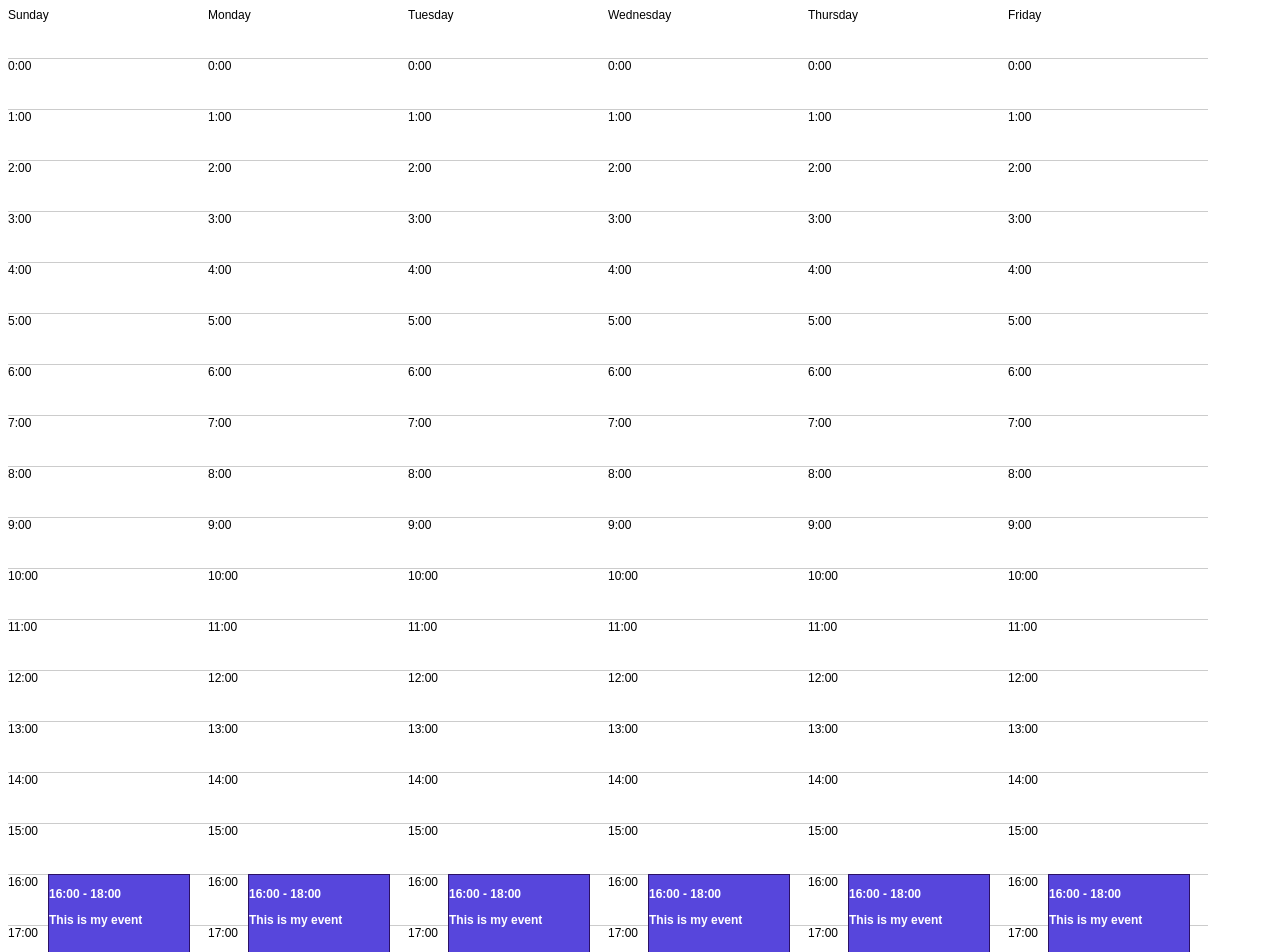
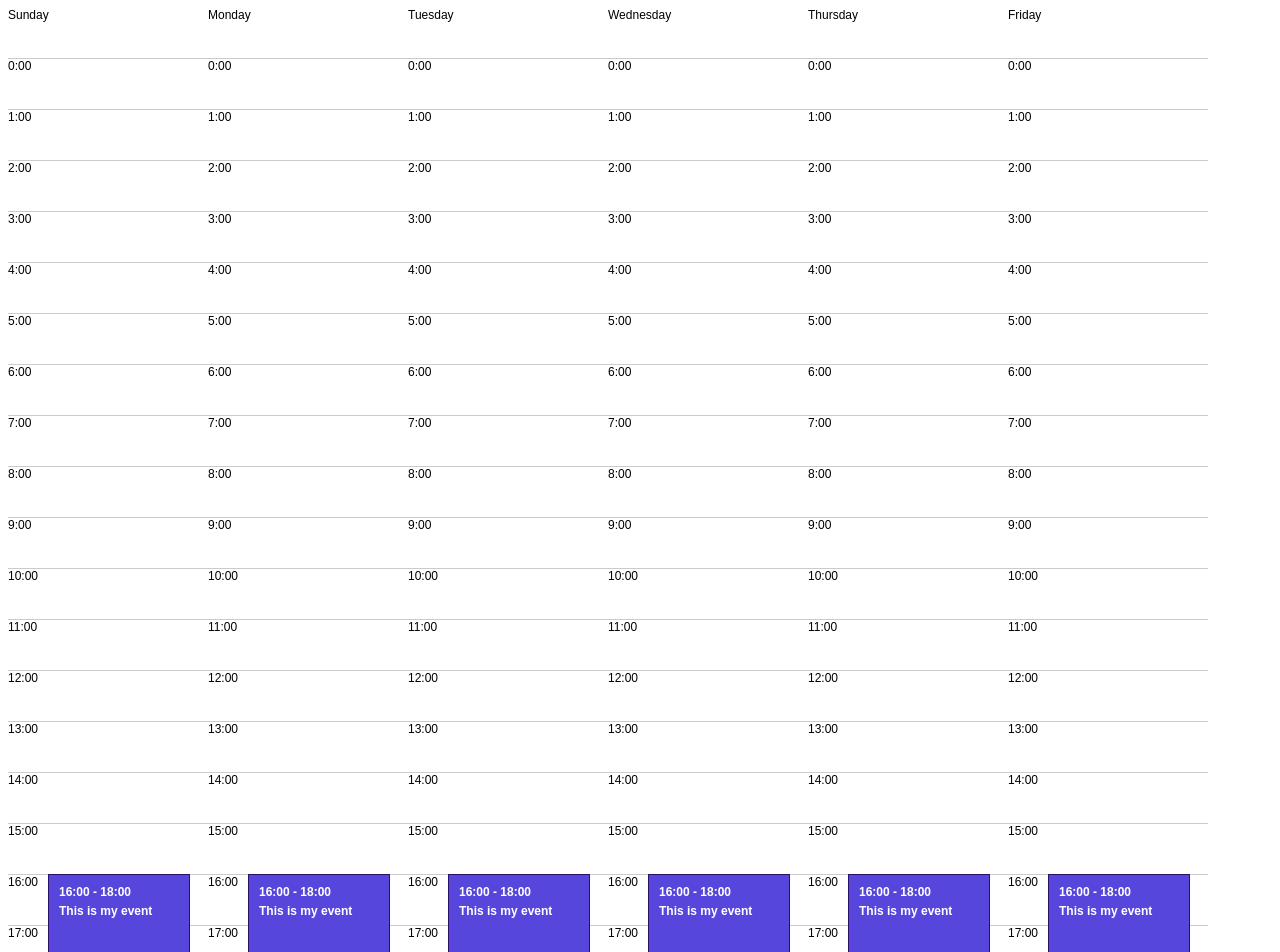
Before and after one commit to rod750/weekday-calendar-component, an Angular app: page / in a window 1280 px wide. Shown: the top 952 px of the page. Built offline with nearby package versions, Linux system fonts and the light colour scheme.

Commit message:
Improved calendar event styles

```diff
--- a/src/app/components/calendar/calendar-day/calendar-day.component.ts
+++ b/src/app/components/calendar/calendar-day/calendar-day.component.ts
@@ -15,7 +15,6 @@ export class CalendarDayComponent implements OnInit {
   }
 
   ngOnInit() {
-    console.log(JSON.stringify(this.events));
   }
 
 }
--- a/src/app/components/calendar/calendar-event/calendar-event.component.sass
+++ b/src/app/components/calendar/calendar-event/calendar-event.component.sass
@@ -8,3 +8,10 @@
   color: #ffffff
   font-weight: bold
   left: 40px
+
+  p
+    font-size: 12px
+    margin: 5px 10px 2px 10px
+
+    &:first-child
+      margin-top: 10px
```
